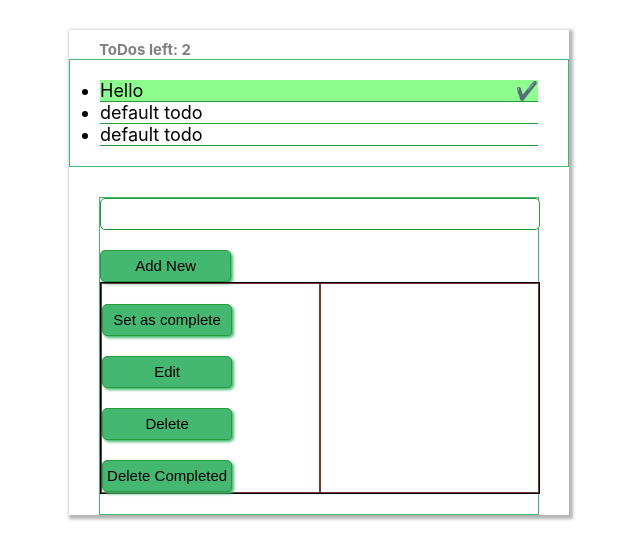
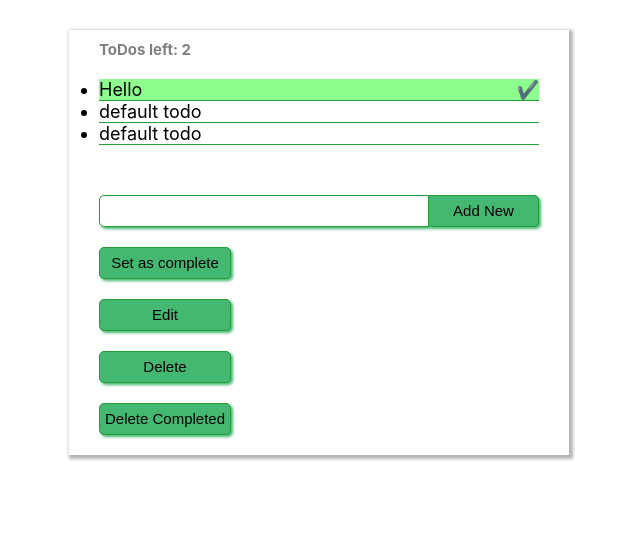
Before and after one commit to stepanpr/todo_react, a React app: page / in a window 1280 px wide. Shown: the whole page, without its empty margins (321-961 px from the left). Built offline with nearby package versions, Linux system fonts and the light colour scheme.

Commit message:
настройка вывода компонента Status

```diff
--- a/src/ToDo.js
+++ b/src/ToDo.js
@@ -58,28 +58,11 @@ const ToDo = (props) => {
 	}
 
 
-	// /* создание нового ID */
-	// const createNewId = () => {
-
-	// 	while(todos.length !== 0) {
-	// 		let newId = 'todo' + Math.floor(Math.random() * (100000000 - 1 + 1)) + 1;
-	// 		for (let i = 0; i < todos.length; i++) {
-	// 			if (todos[i].id === newId)
-	// 				break ;
-	// 			if (i === todos.length-1)
-	// 				return newId;
-	// 		}
-	// 	}
-	// 	return 'todo' + Math.floor(Math.random() * (100000000 - 1 + 1)) + 1;
-	// }
-
-
 	/* добавление и изменение элемента */
 	const addToDo = (todoTitle) => {
 		if (todoTitle === "")
 		{
 			setStatus({show: true, value: "Field is empty...", error: true});
-			// alert('Field is empty...');
 			return ;
 		}
 		//изменение элемента
@@ -96,7 +79,7 @@ const ToDo = (props) => {
 
 		//добавление элемента
 		let newTodo = { 											//формируем объект нового todo
-			id: uuidv4(), //createNewId(),
+			id: uuidv4(),
 			title: todoTitle,
 			completed: false,
 			selected: false
@@ -110,7 +93,6 @@ const ToDo = (props) => {
 	const editToDo = () => {
 		if(selectedElement == null) {
 			setStatus({show: true, value: "ToDo is not selected", error: true});
-			// alert("ToDo is not selected");
 			return ;
 		}
 		if (editing.yes === true) {
@@ -129,8 +111,10 @@ const ToDo = (props) => {
 		if (!editing.yes) {
 			if(selectedElement == null) {
 				setStatus({show: true, value: "ToDo is not selected", error: true});
-				// alert(status.show + ' ' + status.value);
-				// alert("ToDo is not selected");
+				return ;
+			}
+			if (todos[selectedElement].completed === true){
+				setStatus({show: true, value: "This has already been done", error: true});
 				return ;
 			}
 			let newTodos = [...todos];
@@ -151,7 +135,6 @@ const ToDo = (props) => {
 
 			} else if (selectedElement == null) {
 				setStatus({show: true, value: "ToDo is not selected", error: true});
-				// alert("ToDo is not selected");
 				return ;
 			}
 		}
@@ -169,7 +152,6 @@ const ToDo = (props) => {
 				}, []);
 
 				if (cntCompl === 0) {
-					// alert("You don't have completed ToDos");
 					setStatus({show: true, value: "You don't have completed ToDos", error: true});
 					return ;
 				}
@@ -183,7 +165,6 @@ const ToDo = (props) => {
 			}
 			else if (todos.length === 0)
 				setStatus({show: true, value: "ToDo List is empty...", error: true});
-				// alert("ToDo List is empty...");
 		}
 	}
 
@@ -215,11 +196,11 @@ const ToDo = (props) => {
 
 
 			<div className="todo__form">
-				<InputToDo addToDo={addToDo} editing={editing} selected={todos[selectedElement]}></InputToDo> {/* editing??? copy? */}
+				<InputToDo addToDo={addToDo} editing={editing} selected={todos[selectedElement]}></InputToDo>
 				<div className="todo__form_actionsfield">
 					<div className='todo__form_actionsfield-item'>
 						<CompleteToDo setAsCompleted={setAsCompleted}></CompleteToDo>
-						<EditToDo editToDo={editToDo} editing={editing}></EditToDo>  {/* editing??? copy? */}
+						<EditToDo editToDo={editToDo} editing={editing}></EditToDo>
 						<DeleteToDo deleteToDo={deleteToDo}></DeleteToDo>
 						<DeleteAll deleteAll={deleteAll}></DeleteAll>
 					</div>
--- a/src/components/InputToDo.js
+++ b/src/components/InputToDo.js
@@ -36,7 +36,7 @@ const InputToDo = (props) => {
 	const valueOfButton = props.editing.yes ? 'Edit value' : 'Add New';
 
 	return (
-		<div>
+		<div className='todo__form-send-box'>
 			<input className={classnames(inputclassNames)} onChange={inputChange} onKeyPress={handleEnter} value={ input }></input>
 			<button className={classnames(buttonclassNames)} onClick= {addToDo}>{valueOfButton}</button>
 		</div>
--- a/src/components/Status.js
+++ b/src/components/Status.js
@@ -5,24 +5,23 @@ import classnames from "classnames";
 
 const Status = (props) => {
 
-	let statusClassNames = classnames({
-		'action': props.status.show === true,
-		'action-error': props.status.error === true,
-		'action-hide': props.status.show === false
+	let timerId;
+	const statusClassNames = classnames({
+		'status': props.status.show === true,
+		'status-error': props.status.error === true,
+		'status-hide': props.status.show === false
 	});
 
 	const statusHide = () => {
 		props.setStatus({show: false, value: '', error: false});
+	}
 
-	}
 	const show = () => {
 
-		// if (props.status.show === false)
-			// alert(props.status.show);
-
+		clearInterval(timerId);
 		if (props.status.show === true)
 		{
-			setTimeout(statusHide, 1400)
+			timerId = setTimeout(statusHide, 1400)
 			return props.status.value;
 		}
 	}
--- a/src/index.css
+++ b/src/index.css
@@ -15,6 +15,7 @@ code {
 * {
 	margin: 0;
 	padding: 0;
+	box-sizing: border-box;
 	font-size: 15px;
 
 }
@@ -39,7 +40,7 @@ code {
 
 /*** TODO LIST ***/
 .todo__list {
-	border: 1px solid rgb(68, 184, 113);
+	/* border: 1px solid rgb(68, 184, 113); */
 	padding: 20px 30px;
 }
 
@@ -60,7 +61,7 @@ code {
 }
 
 .item-selected {
-	background-color: rgb(156, 173, 145);
+	background-color: rgb(197, 204, 193);
 }
 
 
@@ -68,7 +69,7 @@ code {
 /*** TODO FORM ***/
 
 .todo__form {
-	border: 1px solid rgb(68, 184, 113);
+	/* border: 1px solid rgb(68, 184, 113); */
 	/* margin-top: 30px; */
 	margin: 30px;
 	margin-bottom: 50px;
@@ -79,16 +80,30 @@ code {
 	/* justify-content: space-between; */
 }
 
+.todo__form-send-box {
+	/* border: 1px solid rgb(155, 70, 37); */
+	margin-bottom: 20px;
+	display: flex;
+	max-width: 100%;
+	width: 100%;
+	justify-content: center;
+	/* width: auto; */
+
+}
+
 .todo__form-newtodo {
-	display: inline-block;
-	width: 100%;
+	display: block;
+	/* width: 100%; */
+	width: 75%;
 	line-height: 30px;
-	/* border-radius: 5px 0px 0 5px; */
-	border-radius: 5px;
-
+	border-radius: 5px 0px 0px 5px;
+	/* border-radius: 5px; */
+	/* border: 1px solid rgba(0, 0, 0, 0.2); */
+	box-shadow: 2px 2px 3px 0 rgb(68, 184, 113);
 	border: 1px solid rgb(37, 155, 57);
 	/* float: left; */
 	/* margin-bottom: 20px; */
+
 }
 
 .newtodo-editing {
@@ -97,13 +112,10 @@ code {
 }
 
 .todo__form-button {
-	margin-top: 20px;
+	margin-bottom: 20px;
 	display: block;
-	/* display: inline-block; */
-
 	width: 60%;
 	line-height: 30px;
-	/* border: 100px solid #000; */
 	background-color: rgb(68, 184, 113);
 	border-radius: 5px;
 	box-shadow: 2px 2px 3px 0 rgb(68, 184, 113);
@@ -112,11 +124,10 @@ code {
 
 .todo__form-button_addnew {
 	/* float: left; */
-	/* margin-top: 0px; */
-	/* border-radius: 0 5px 5px 0; */
-	/* width: 28%; */
-	width: 30%;
-
+	margin: 0;
+	border-radius: 0 5px 5px 0;
+	width: 25%;
+	border-left: none;
 }
 
 .button-editing {
@@ -124,28 +135,31 @@ code {
 }
 
 .todo__form_actionsfield {
-	border: 1px solid black;
+	/* border: 1px solid black; */
 	display: flex;
 	width: 100%;
 	margin-bottom: 20px;
 }
 .todo__form_actionsfield-item {
-	border: 1px solid rgb(116, 57, 57);
+	/* border: 1px solid rgb(116, 57, 57); */
 	width: 50%;
 
 }
 
 
 /*** STATUS ***/
-.action {
+.status {
 	color: rgb(67, 156, 26);
 	font-size: 21px;
+	/* border: 1px solid black; */
+	margin-top: 30%;
+	text-align: center;
+
 }
-.action-error {
+.status-error {
 	color: rgb(163, 153, 15);
-	font-size: 21px;
 }
-.action-hide {
+.status-hide {
 	display: none;
 }
 
```
